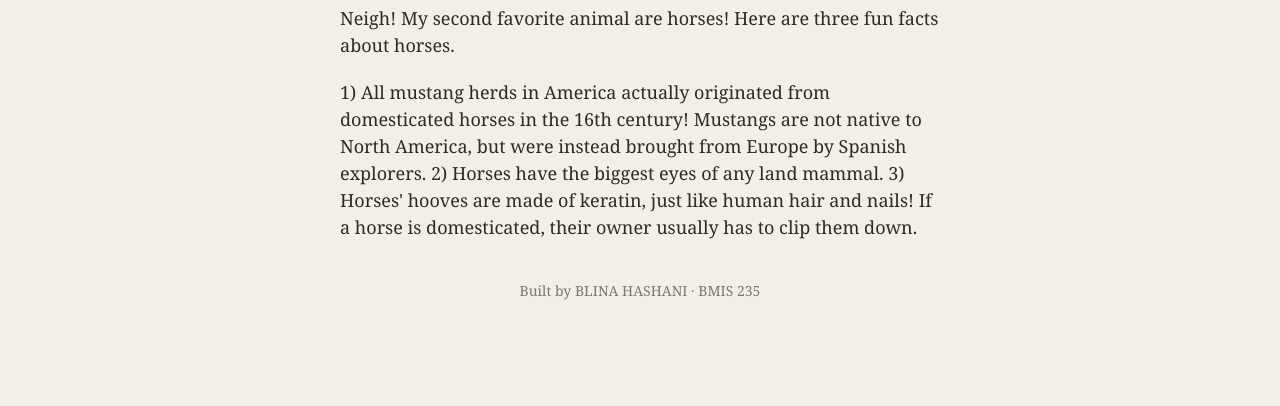
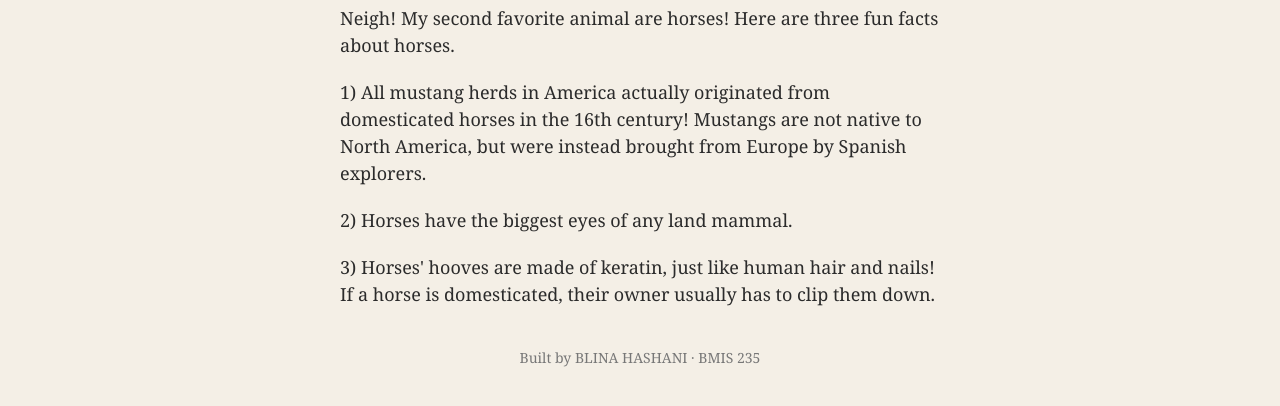
Before and after one commit to bhashani007/bmis235-html-3, a plain HTML site: page horses.html in a window 1280 px wide. Shown: the part 190-596 px from the top of the page. Drawn offline with Linux system fonts and the light colour scheme.

Commit message:
Fix formatting of horse facts in horses.html
Updated horse facts formatting to separate paragraphs.

```diff
--- a/horses.html
+++ b/horses.html
@@ -30,9 +30,9 @@
 
 <h1>Horses</h1>
 <p>Neigh! My second favorite animal are horses! Here are three fun facts about horses. </p>
-<p>1) All mustang herds in America actually originated from domesticated horses in the 16th century! Mustangs are not native to North America, but were instead brought from Europe by Spanish explorers.
-2) Horses have the biggest eyes of any land mammal.
-3) Horses' hooves are made of keratin, just like human hair and nails! If a horse is domesticated, their owner usually has to clip them down. </p>
+<p>1) All mustang herds in America actually originated from domesticated horses in the 16th century! Mustangs are not native to North America, but were instead brought from Europe by Spanish explorers.<p>
+<p>2) Horses have the biggest eyes of any land mammal. <p>
+<p>3) Horses' hooves are made of keratin, just like human hair and nails! If a horse is domesticated, their owner usually has to clip them down. </p>
 
 <!-- Footer: fill in your name -->
 <footer>Built by BLINA HASHANI &middot; BMIS 235</footer>
```
